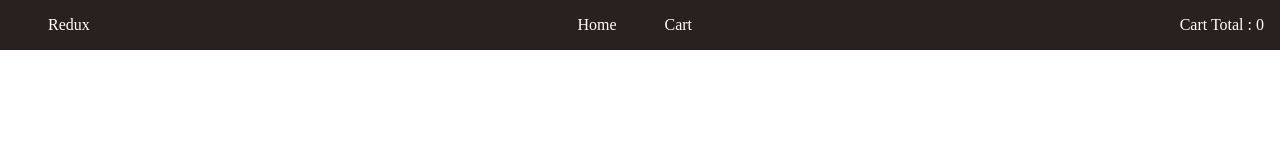
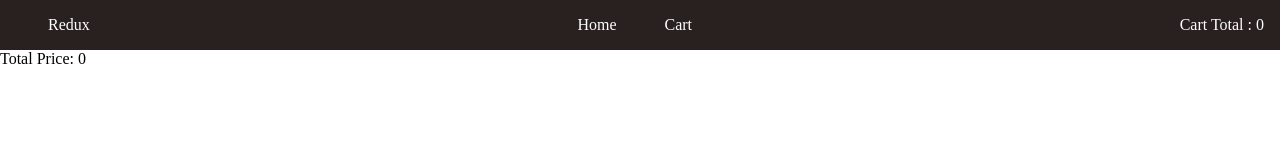
Before and after one commit to charuzain/redux-toolkit, a React (Vite) app in the folder shopping-cart/: page /cart in a window 1280 px wide. Shown: the top 160 px of the page. Built offline with nearby package versions, Linux system fonts and the light colour scheme.

Commit message:
Disable decrement button when count is 0

```diff
--- a/shopping-cart/src/Components/CartItems/CartItems.jsx
+++ b/shopping-cart/src/Components/CartItems/CartItems.jsx
@@ -1,5 +1,6 @@
 import { useSelector } from 'react-redux'
 import './CartItems.scss'
+import CartTotal from '../CartTotal/CartTotal'
 const CartItems = () => {
   const cartItems = useSelector(state => state.cart)
   console.log(cartItems)
@@ -16,7 +17,9 @@ const CartItems = () => {
             <button>Remove</button>
           </div>
         </article>
+
       ))}
+      <CartTotal/>
     </>
   );
 }
--- /dev/null
+++ b/shopping-cart/src/Components/CartTotal/CartTotal.jsx
@@ -0,0 +1,12 @@
+import { useSelector } from "react-redux"
+
+const CartTotal = () => {
+
+  const totalPrice = useSelector(state => state.cart.reduce((a, c) => a + (c.quantity * c.price), 0))
+
+  return (
+    <div>Total Price: {totalPrice}</div>
+  )
+}
+
+export default CartTotal
--- a/shopping-cart/src/Components/ProductList/ProductList.jsx
+++ b/shopping-cart/src/Components/ProductList/ProductList.jsx
@@ -68,11 +68,13 @@ const ProductList = () => {
                 >
                   +
                 </button>
-                <span className="product__quality">{productCount(product.id)}
+                <span className="product__quality">
+                  {productCount(product.id)}
                 </span>
                 <button
                   onClick={() => decrementHandler(product.id)}
                   className="product__button"
+                  disabled={productCount(product.id) === 0}
                 >
                   -
                 </button>
--- a/shopping-cart/src/slice/cartSlice.js
+++ b/shopping-cart/src/slice/cartSlice.js
@@ -1,5 +1,4 @@
 import { createSlice } from '@reduxjs/toolkit';
-import { act } from 'react';
 
 const initialState = [];
 
@@ -26,13 +25,12 @@ export const cartSlice = createSlice({
 
       const index = state.findIndex((product) => product.id === action.payload);
       if (index !== -1) {
-        if (state[index].quantity >= 1) {
+        if (state[index].quantity > 1) {
           state[index].quantity -= 1;
+        } else {
+          return state.filter((item) => item.id !== action.payload);
         }
-
       }
-
-      // return state.filter((item) => item.id !== action.payload);
     },
   },
 });
```
